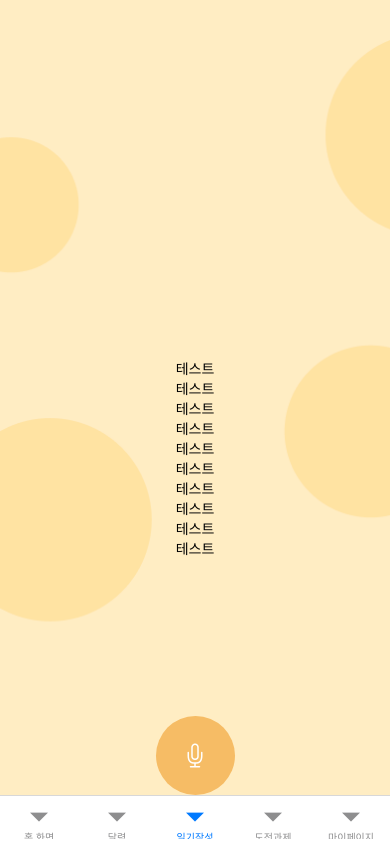
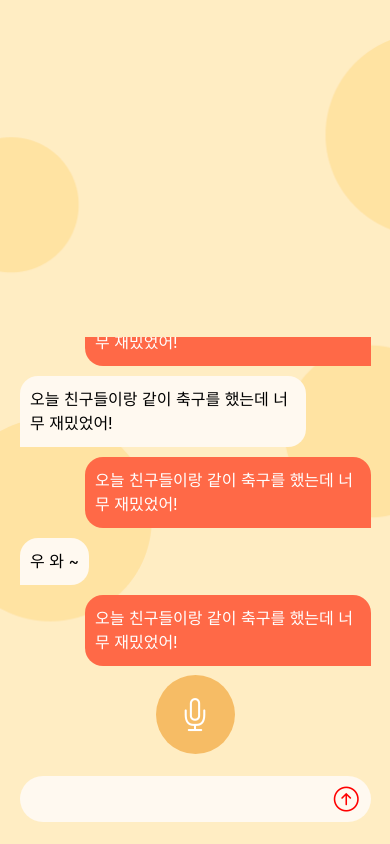
Before and after one commit to AI-Buddies/FrontEnd, a React Native app in the folder sketchtalk/: screen /DiaryStackNavigator in a window 390 px wide. Built offline with nearby package versions, Linux system fonts and the light colour scheme; grey boxes are pictures that could not be loaded.

Commit message:
feat: add message row and text bar to diary screen
네비게이션 바에서 일기화면 삭제
안드로이드에서 키보드 펼칠 시 resize 대신 pan하도록 재설정

```diff
--- a/sketchtalk/src/navigation/TabNavigator.js
+++ b/sketchtalk/src/navigation/TabNavigator.js
@@ -1,9 +1,9 @@
 import React from 'react';
-import { createBottomTabNavigator } from '@react-navigation/bottom-tabs';
-import colors from "../constants/colors";
+import {createBottomTabNavigator} from '@react-navigation/bottom-tabs';
+import colors from '../constants/colors';
 
-import HomeScreen from "../screens/home_screen";
-import CalendarStackNavigator from "./CalendarStackNavigator.js";
+import HomeScreen from '../screens/home_screen';
+import CalendarStackNavigator from './CalendarStackNavigator.js';
 import DiaryStackNavigator from './DiaryStackNavigator.js';
 import MypageStackNavigator from './MypageStackNavigator.js';
 import ChallengeStackNavigator from './ChallengeStackNavigator.js';
@@ -16,28 +16,43 @@ const TabNavigator = () => (
       name="HomeScreen"
       component={HomeScreen}
       options={{
-                tabBarLabel: "홈 화면",
+        tabBarLabel: '홈 화면',
         headerShown: false,
       }}
     />
-        <Tab.Screen name="CalendarStackNavigator" component={CalendarStackNavigator} options={{
-            tabBarLabel: "달력",
+    <Tab.Screen
+      name="CalendarStackNavigator"
+      component={CalendarStackNavigator}
+      options={{
+        tabBarLabel: '달력',
         headerShown: false,
-        }} />
-        <Tab.Screen name="DiaryStackNavigator" component={DiaryStackNavigator} options={{
-            tabBarLabel: "일기작성",
+      }}
+    />
+    {/*<Tab.Screen
+      name="DiaryStackNavigator"
+      component={DiaryStackNavigator}
+      options={{
+        tabBarLabel: '일기작성',
         headerShown: false,
-        }} />
-        <Tab.Screen name="ChallengeStackNavigator" component={ChallengeStackNavigator} options={{
-            tabBarLabel: "도전과제",
+      }}
+    />*/}
+    <Tab.Screen
+      name="ChallengeStackNavigator"
+      component={ChallengeStackNavigator}
+      options={{
+        tabBarLabel: '도전과제',
         headerShown: false,
-        }} />
-        <Tab.Screen name="MypageStackNavigator" component={MypageStackNavigator} options={{
-            tabBarLabel: "마이페이지",
+      }}
+    />
+    <Tab.Screen
+      name="MypageStackNavigator"
+      component={MypageStackNavigator}
+      options={{
+        tabBarLabel: '마이페이지',
         headerShown: false,
-        }} />
+      }}
+    />
   </Tab.Navigator>
-
 );
 
 export default TabNavigator;
--- a/sketchtalk/src/screens/diary/DiaryMainScreen.js
+++ b/sketchtalk/src/screens/diary/DiaryMainScreen.js
@@ -1,5 +1,12 @@
 import React from 'react';
-import {ImageBackground, Dimensions, Text, Pressable, View} from 'react-native';
+import {
+  ImageBackground,
+  Dimensions,
+  Text,
+  Pressable,
+  View,
+  TextInput,
+} from 'react-native';
 import {styled} from 'styled-components/native';
 import colors from '../../constants/colors';
 import SimpleLineIcons from 'react-native-vector-icons/SimpleLineIcons';
@@ -7,29 +14,54 @@ import {Image} from 'react-native';
 
 const {width, height} = Dimensions.get('window');
 
+const dummyData = [
+  {
+    key: 0,
+    isAI: false,
+    text: '오늘 친구들이랑 같이 축구를 했는데 너무 재밌었어!',
+  },
+  {
+    key: 1,
+    isAI: true,
+    text: '우 와 ~',
+  },
+  {
+    key: 2,
+    isAI: false,
+    text: '오늘 친구들이랑 같이 축구를 했는데 너무 재밌었어!',
+  },
+  {
+    key: 3,
+    isAI: true,
+    text: '오늘 친구들이랑 같이 축구를 했는데 너무 재밌었어!',
+  },
+  {
+    key: 4,
+    isAI: false,
+    text: '오늘 친구들이랑 같이 축구를 했는데 너무 재밌었어!',
+  },
+  {
+    key: 5,
+    isAI: true,
+    text: '오늘 친구들이랑 같이 축구를 했는데 너무 재밌었어!',
+  },
+];
+
 export default function DiaryMainScreen() {
   return (
     <Background
       source={require('../../assets/background/yellow_bg.png')}
       resizeMode="cover">
-      <CharacterImage/>
+      <CharacterImage />
       <MessageList
-        data={[
-          {key: '테스트'},
-          {key: '테스트'},
-          {key: '테스트'},
-          {key: '테스트'},
-          {key: '테스트'},
-          {key: '테스트'},
-          {key: '테스트'},
-          {key: '테스트'},
-          {key: '테스트'},
-          {key: '테스트'},
-        ]}
-        renderItem={({item}) => <Text>{item.key}</Text>}
+        data={dummyData}
+        contentContainerStyle={{alignItems: 'center', justifyContent: 'center'}}
+        renderItem={({item}) => MessageItem({item})}
         keyExtractor={item => item.id}
+        inverted={true}
       />
       <MicButton />
+      <TextBar />
     </Background>
   );
 }
@@ -37,9 +69,7 @@ export default function DiaryMainScreen() {
 const CharacterImage = () => (
   <View
     style={{
-      flex: 1,
-      width: 79,
-      height: 79,
+      flex: 5,
       justifyContent: 'center',
       alignItems: 'center',
     }}>
@@ -48,10 +78,12 @@ const CharacterImage = () => (
 );
 
 const MessageList = styled.FlatList`
-  flex: 1;
+  flex: 5;
+  width: ${width};
 `;
 
 const MicButton = () => (
+  <View style={{flex: 1.5}}>
     <Pressable
       style={{
         borderRadius: Math.round(158) / 2,
@@ -65,22 +97,113 @@ const MicButton = () => (
       {({pressed}) => (
         <SimpleLineIcons
           name="microphone"
-        size={24}
+          size={33}
           color={pressed ? '#FF6947' : colors.white}
         />
       )}
     </Pressable>
+  </View>
 );
 
-const Message = styled.Text`
-  font-size: 16px;
-  color: ${colors.primary};
-`;
+const TextBar = () => (
+  <View style={{flex: 1, width: width * 0.9}}>
+    <View
+      style={{
+        flexDirection: 'row',
+        alignItems: 'center',
+        justifyContent: 'center',
+        backgroundColor: colors.creamWhite,
+        borderRadius: 32,
+        height: 46,
+      }}>
+      <TextInput
+        style={{
+          flex: 6,
+          textAlign: 'left',
+          color: colors.black,
+          paddingLeft: 12,
+          fontSize: 16,
+          height: 46,
+          paddingBottom: 12,
+        }}
+      />
+      <Pressable
+        style={{
+          flex: 1,
+          alignItems: 'center',
+          justifyContent: 'center',
+        }}
+        onPress={() => alert('Yaay!')}>
+        <SimpleLineIcons name="arrow-up-circle" size={25} color="red" />
+      </Pressable>
+    </View>
+  </View>
+);
+
+function MessageItem({item}) {
+  return item.isAI ? (
+    <View
+      style={{
+        alignItems: 'flex-start',
+        width: width * 0.9,
+        marginBottom: 10,
+        paddingRight: 65,
+      }}>
+      <View
+        style={{
+          backgroundColor: colors.creamWhite,
+          paddingVertical: 10,
+          borderTopLeftRadius: 18,
+          borderTopRightRadius: 18,
+          borderBottomRightRadius: 18,
+        }}>
+        <Text
+          style={{
+            fontSize: 16,
+            textAlign: 'left',
+            paddingHorizontal: 10,
+            marginBottom: 3,
+            color: colors.black,
+          }}>
+          {item.text}
+        </Text>
+      </View>
+    </View>
+  ) : (
+    <View
+      style={{
+        alignItems: 'flex-end',
+        width: width * 0.9,
+        marginBottom: 10,
+        paddingLeft: 65,
+      }}>
+      <View
+        style={{
+          backgroundColor: colors.primary,
+          paddingVertical: 10,
+          borderTopLeftRadius: 18,
+          borderTopRightRadius: 18,
+          borderBottomLeftRadius: 18,
+        }}>
+        <Text
+          style={{
+            fontSize: 16,
+            textAlign: 'left',
+            paddingHorizontal: 10,
+            marginBottom: 3,
+            color: colors.white,
+          }}>
+          {item.text}
+        </Text>
+      </View>
+    </View>
+  );
+}
 
 const Background = styled(ImageBackground)`
   flex: 1;
-  width: ${width}px;
-  height: ${height}px;
+  width: ${width};
+  height: ${height};
   justify-content: center;
   align-items: center;
 `;
--- a/sketchtalk/src/screens/home_screen.js
+++ b/sketchtalk/src/screens/home_screen.js
@@ -1,13 +1,18 @@
 import React from 'react';
 import styled from 'styled-components/native';
+import {useNavigation} from '@react-navigation/native';
 import colors from '../constants/colors';
+import {Pressable} from 'react-native';
 
 export default function HomeScreen() {
-    return (
-        <Container>
-            <Message>메인 화면</Message>
-        </Container>
-    );
+  const navigation = useNavigation();
+  return (
+    <Container>
+      <Pressable onPress={() => navigation.navigate('DiaryStackNavigator')}>
+        <Message>메인 화면</Message>
+      </Pressable>
+    </Container>
+  );
 }
 
 const Container = styled.View`
```
Also changed, not shown: 1 other file (tests, documents, lock files or other folders). Lines whose indentation alone changed are shown as unchanged.
